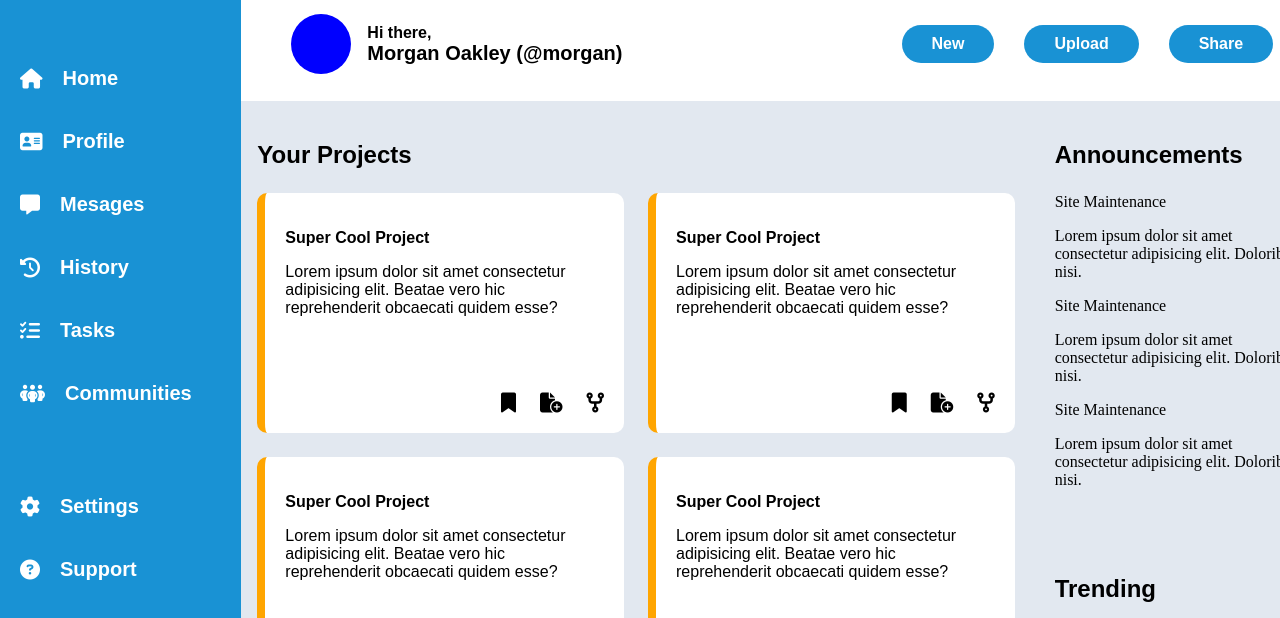
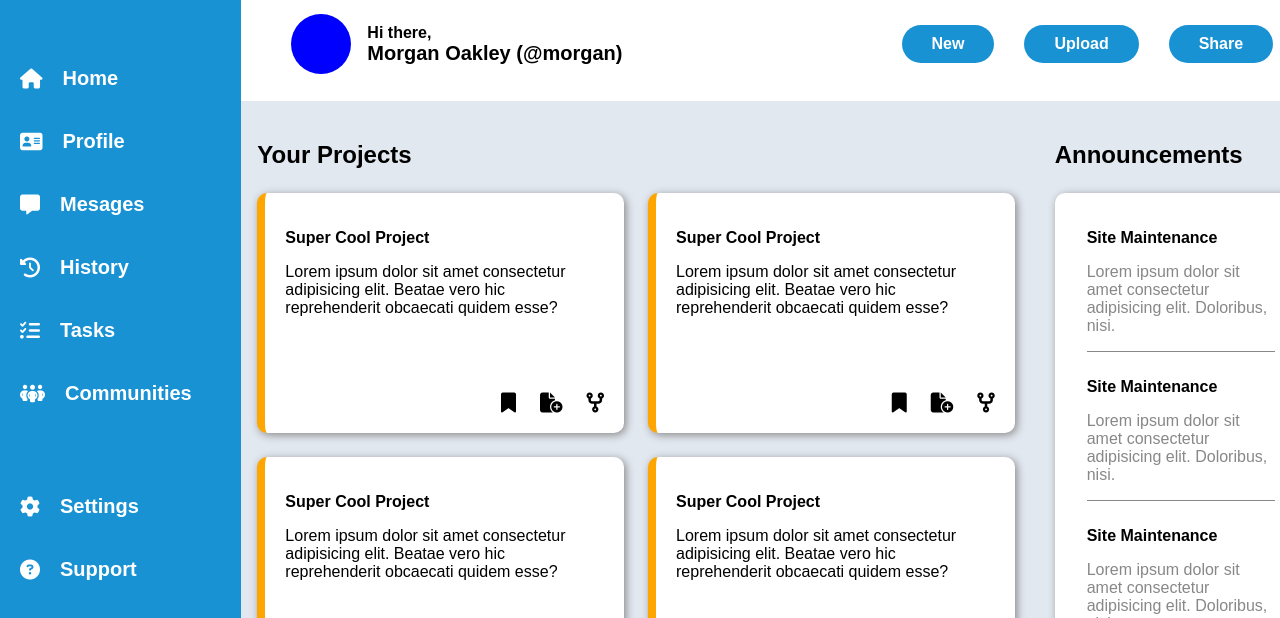
Before and after one commit to fakhryfernanda/admin-dashboard, a plain HTML site: page admin-dashboard/index.html in a window 1280 px wide. Shown: the part 99-717 px from the top of the page. Drawn offline with Linux system fonts and the light colour scheme.

Commit message:
Announcements in grid done

```diff
--- a/admin-dashboard/index.html
+++ b/admin-dashboard/index.html
@@ -177,17 +177,17 @@
         <div id="announcements">
             <p>Announcements</p>
             <div class="container">
-                <div>
+                <div class="news">
                     <p>Site Maintenance</p>
                     <p>Lorem ipsum dolor sit amet consectetur
                         adipisicing elit. Doloribus, nisi.</p>
                 </div>
-                <div>
+                <div class="news">
                     <p>Site Maintenance</p>
                     <p>Lorem ipsum dolor sit amet consectetur
                         adipisicing elit. Doloribus, nisi.</p>
                 </div>
-                <div>
+                <div class="news">
                     <p>Site Maintenance</p>
                     <p>Lorem ipsum dolor sit amet consectetur
                         adipisicing elit. Doloribus, nisi.</p>
--- a/admin-dashboard/style.css
+++ b/admin-dashboard/style.css
@@ -198,6 +198,7 @@ main > div > p:first-child {
 .grid {
     height: 200px;
     background-color: white;
+    box-shadow: 2px 2px 8px #888;
     border-radius: 10px;
     border-left: 8px solid orange;
     padding: 20px;
@@ -217,3 +218,26 @@ main > div > p:first-child {
     gap: 24px;
     font-size: 20px;
 }
+
+#announcements .container {
+    padding: 20px 32px;
+    background-color: white;
+    box-shadow: 2px 2px 8px #888;
+    border-radius: 10px;
+    font-family: sans-serif;
+    display: flex;
+    flex-direction: column;
+    gap: 10px;
+}
+
+#announcements .news {
+    border-bottom: 1px solid #888;
+}
+
+.news p:first-child {
+    font-weight: bold;
+}
+
+.news p:last-child {
+    color: #888;
+}
```
